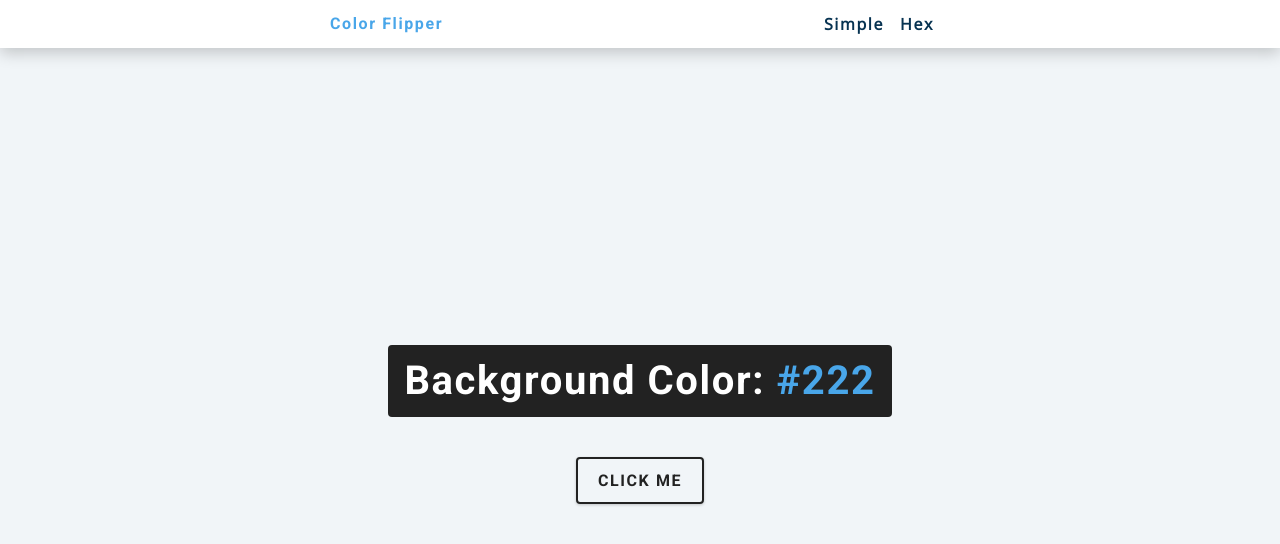
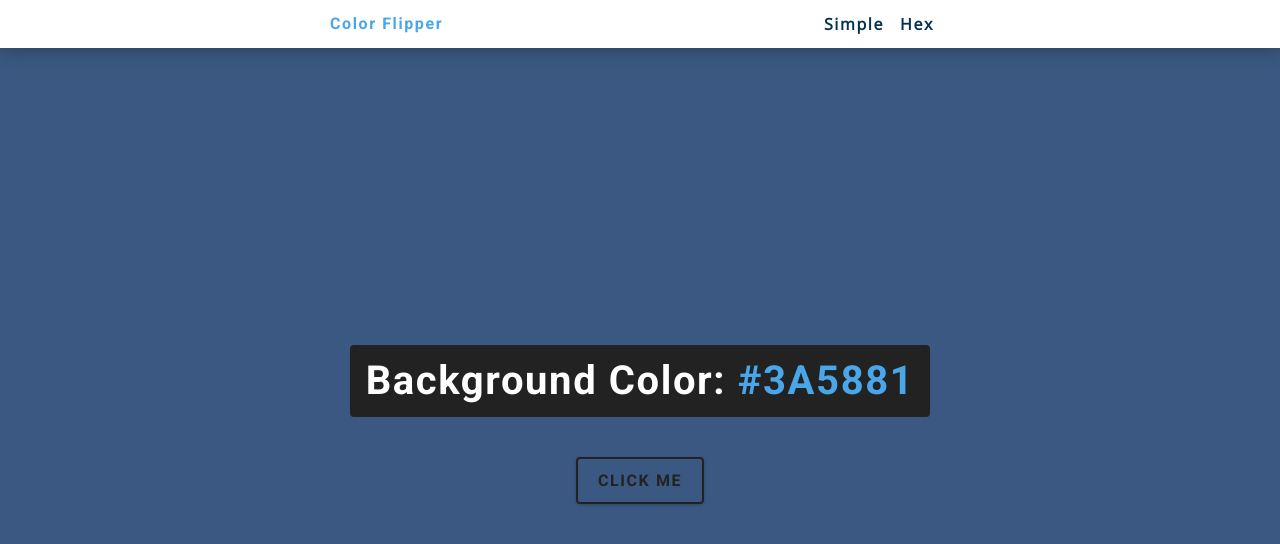
Before and after one commit to AbuDev22/WebProjects, a plain HTML site: page colorPicker/hex.html in a window 1280 px wide. Both pictures are taken after a click on the button "CLICK ME". Drawn offline with nearby package versions, Linux system fonts and the light colour scheme.

Commit message:
added more content

```diff
--- a/colorPicker/hex.html
+++ b/colorPicker/hex.html
@@ -25,7 +25,7 @@
   </header>
   <main>
         <div class="container">
-            <h2>background Color: <span class="color">#222</span></h2>
+            <h2>background Color: <span class="color">hsl(209, 61%, 16%);</span></h2>
             <button class="btn btn-hero" id="btn">Click me</button>
         </div>
   </main>
--- a/colorPicker/hex.js
+++ b/colorPicker/hex.js
@@ -0,0 +1,20 @@
+const hexColors = [0,1,2,3,4,5,6,7,8,9, 'A', 'B', 'C', 'D', 'E', 'F'];
+let newColor;
+const btn = document.querySelector('#btn');
+const color = document.querySelector('.color');
+btn.addEventListener('click',function(){
+    newColor = randomColor();
+document.querySelector('body').style.backgroundColor = newColor;
+color.textContent = newColor;
+})
+
+function randomColor(){
+    let hexColor = '#';
+     for(let i = 0; i < 6; i++)
+    {
+        const randomIndex = Math.floor(Math.random() * hexColors.length);
+         hexColor += hexColors[randomIndex];
+
+    }
+   return hexColor;
+}
```
Also changed, not shown: colorPicker/index.html (+3 -3 lines), colorPicker/main.js (+15 -0 lines).
